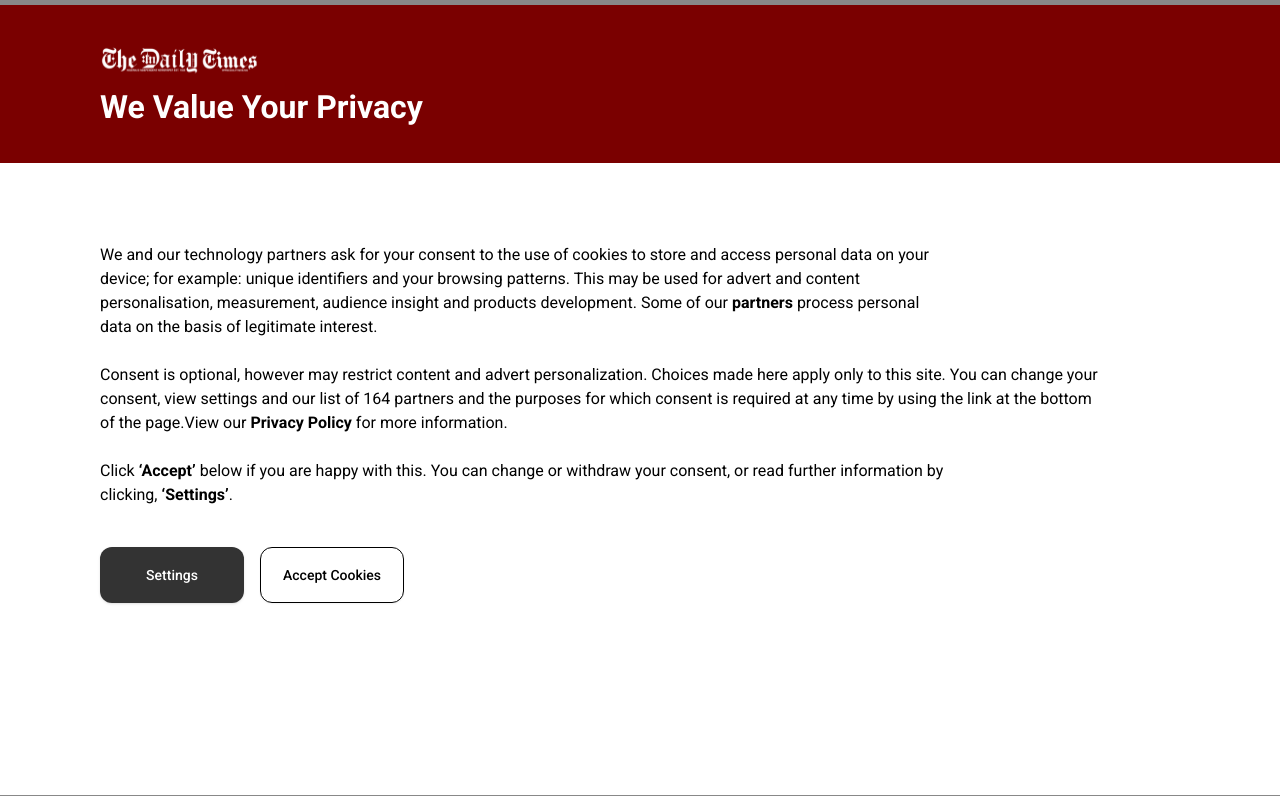
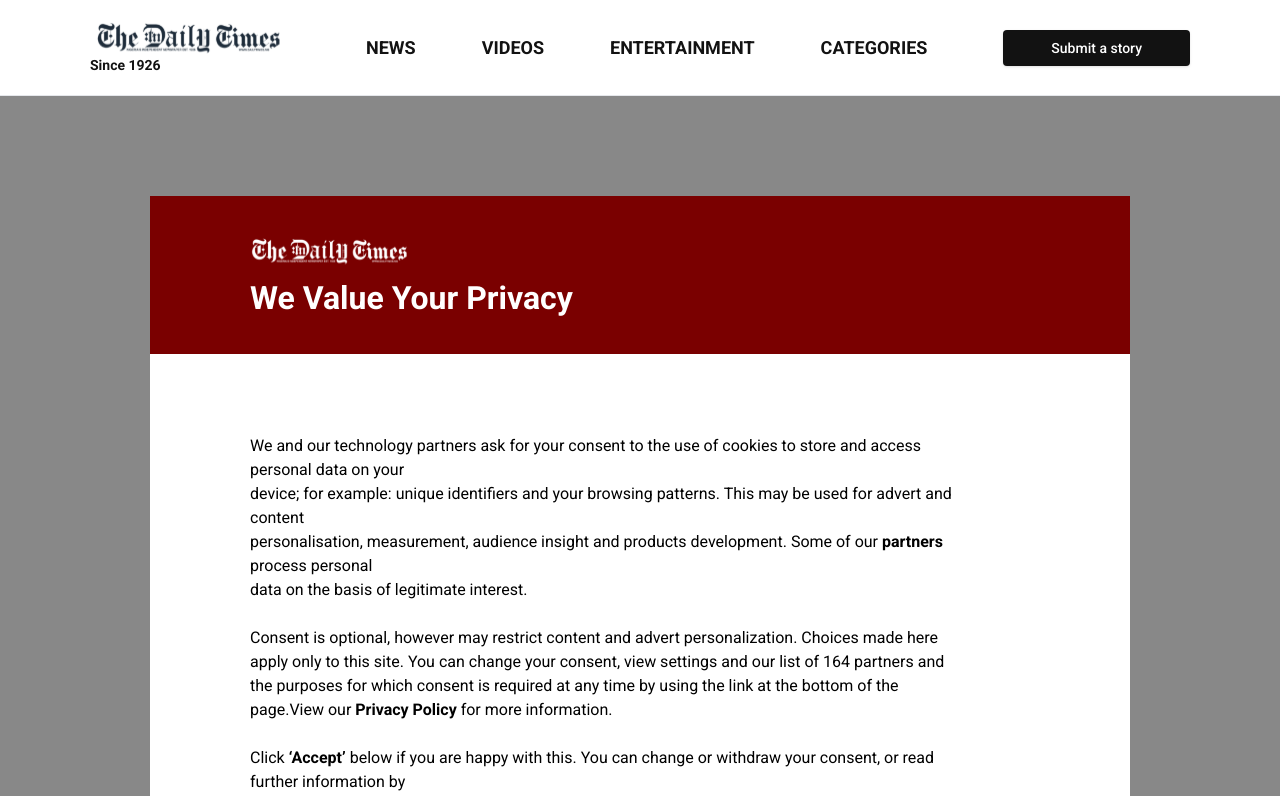
Before and after one commit to Matthew-Ayinde/daily-times, a Next.js app: page /custom-modal in a window 1280 px wide. Shown: the top 796 px of the page. Built offline with nearby package versions, Linux system fonts and the light colour scheme.

Commit message:
add styling

```diff
--- a/components/CustomModal.tsx
+++ b/components/CustomModal.tsx
@@ -4,8 +4,8 @@ import { Button } from "./ui/button";
 
 const CustomModal = () => {
   return (
-    <div className="h-screen w-screen bg-custom-black/50 absolute top-0 left-0 right-0">
-      <div className="w-full h-full flex-center px-5 lg:px-0">
+    <div className="h-full w-screen bg-custom-black/50">
+      <div className="w-full h-full flex-center lg:px-[150px] px-10 lg:py-100px py-6">
         <div className="max-w-screen-xxl w-full mx-auto bg-white">
           <div className="bg-custom-red lg:px-100px px-6 py-10 ">
             <Image
```
